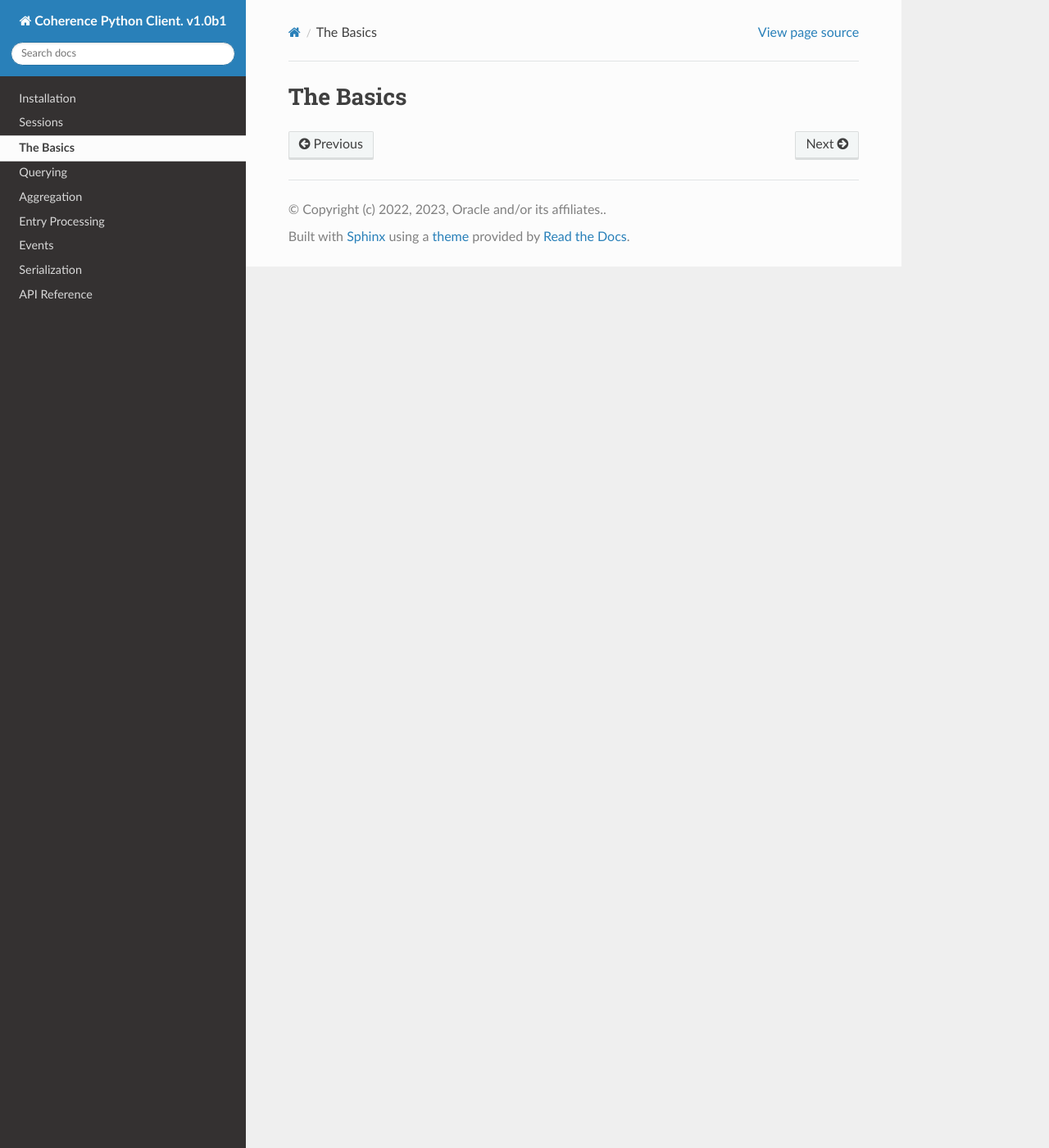
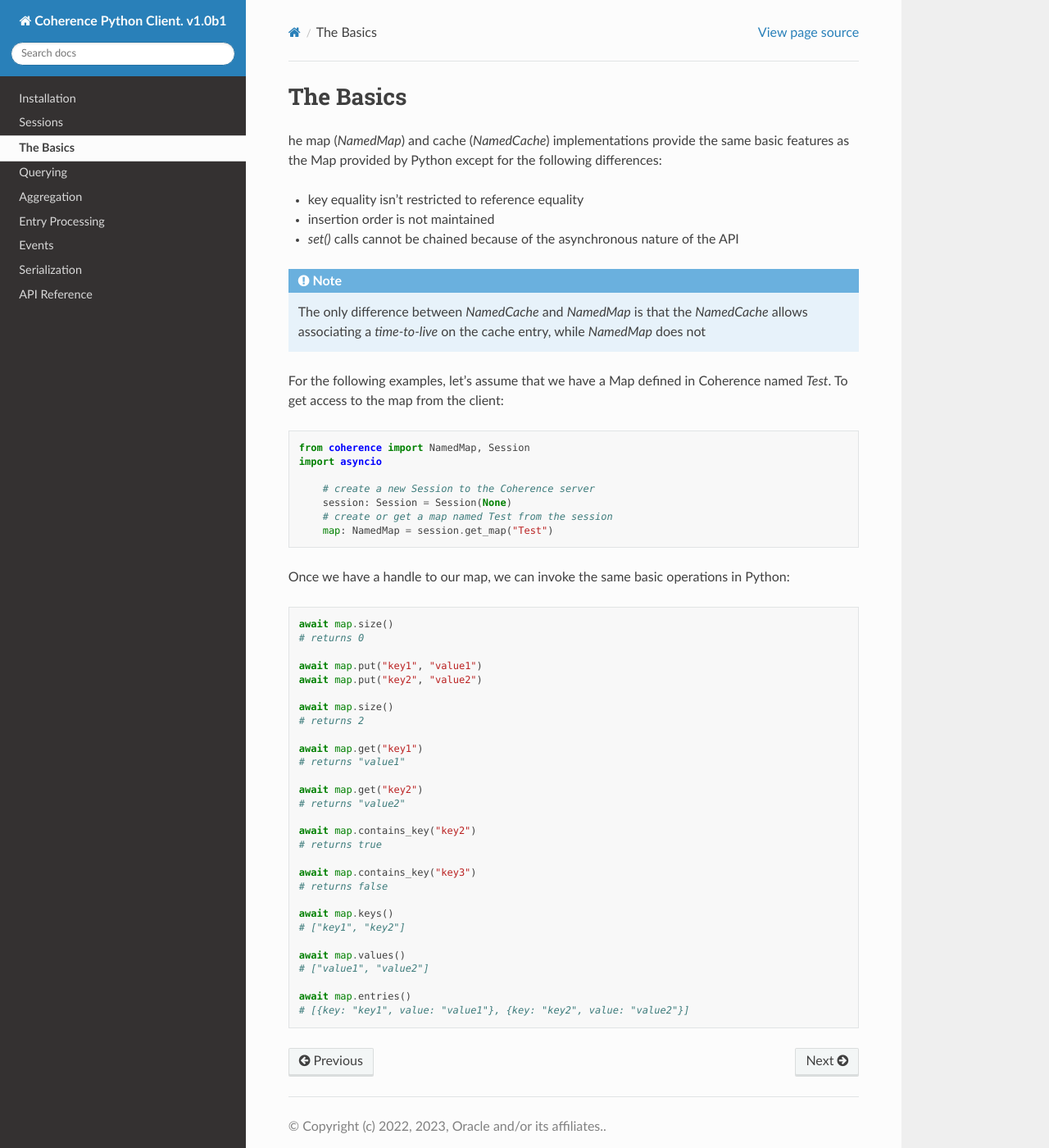
Before and after one commit to oracle/coherence-py-client, a Sphinx documentation site: the page built from docs/basics.rst, in a window 1280 px wide and 1400 px high. Shown: the whole window at 82% size. Built offline with Sphinx 7.4.7 and the Read the Docs theme 2.0.0, drawn with Linux system fonts in a browser that asks for light colours.

Commit message:
Added documentation for installation and basic operations

```diff
--- a/docs/basics.rst
+++ b/docs/basics.rst
@@ -5,3 +5,60 @@
 
 The Basics
 ==========
+
+he map (`NamedMap`) and cache (`NamedCache`) implementations provide the same basic features as the Map provided
+by Python except for the following differences:
+
+* key equality isn't restricted to reference equality
+* insertion order is not maintained
+* `set()` calls cannot be chained because of the asynchronous nature of the API
+
+.. note::
+    The only difference between `NamedCache` and `NamedMap` is that the `NamedCache` allows associating a `time-to-live` on the cache entry, while `NamedMap` does not
+
+For the following examples, let's assume that we have a Map defined in Coherence named `Test`.
+To get access to the map from the client:
+
+.. code-block:: python
+
+    from coherence import NamedMap, Session
+    import asyncio
+
+        # create a new Session to the Coherence server
+        session: Session = Session(None)
+        # create or get a map named Test from the session
+        map: NamedMap = session.get_map("Test")
+
+Once we have a handle to our map, we can invoke the same basic operations in Python:
+
+.. code-block:: python
+
+    await map.size()
+    # returns 0
+
+    await map.put("key1", "value1")
+    await map.put("key2", "value2")
+
+    await map.size()
+    # returns 2
+
+    await map.get("key1")
+    # returns "value1"
+
+    await map.get("key2")
+    # returns "value2"
+
+    await map.contains_key("key2")
+    # returns true
+
+    await map.contains_key("key3")
+    # returns false
+
+    await map.keys()
+    # ["key1", "key2"]
+
+    await map.values()
+    # ["value1", "value2"]
+
+    await map.entries()
+    # [{key: "key1", value: "value1"}, {key: "key2", value: "value2"}]
--- a/docs/installation.rst
+++ b/docs/installation.rst
@@ -5,3 +5,9 @@
 
 Installation
 ============
+
+To install the Coherence Python Client one would need to do a pip install of the coherence package as shown below:
+
+.. code-block:: bash
+
+    python3 -m pip install coherence
--- a/docs/sessions.rst
+++ b/docs/sessions.rst
@@ -31,7 +31,7 @@ The currently supported arguments foe `Options` are:
         - `client_cert_path` - the path to the client certificate. This may be configured with the environment variable `COHERENCE_TLS_CLIENT_CERT`
         - `client_key_path` - the path to the client certificate key. This may be configured with the environment variable `COHERENCE_TLS_CLIENT_KEY`
 
-.. code-block::
+.. code-block:: python
 
     from coherence import NamedCache, Session
     import asyncio
@@ -47,7 +47,7 @@ This is the simplest invocation which assumes the following defaults:
 To use values other than the default, create a new `Options` instance, configure as desired,
 and pass it to the constructor of the `Session`:
 
-.. code-block::
+.. code-block:: python
 
     from coherence import NamedCache, Session
     import asyncio
```
